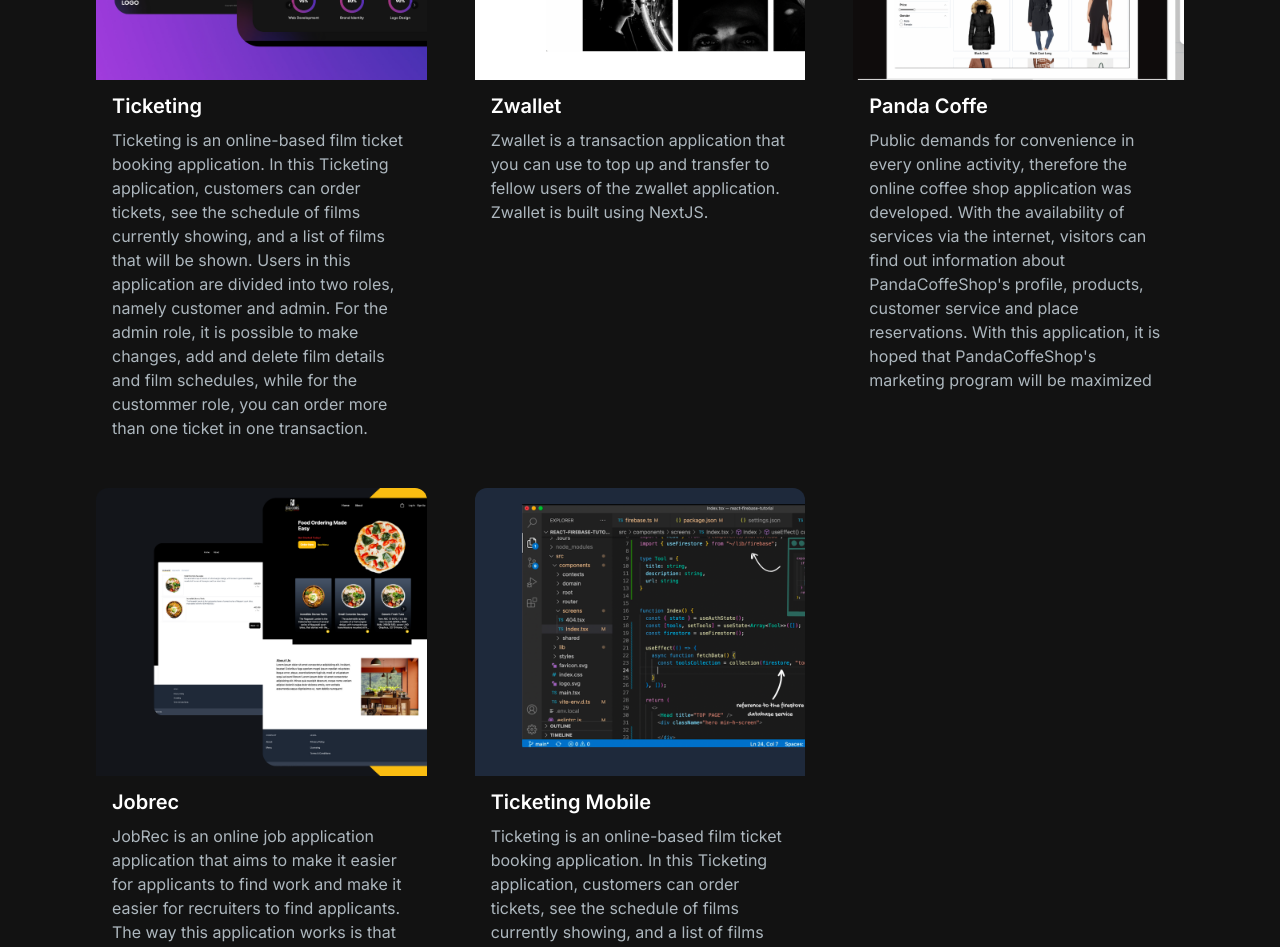
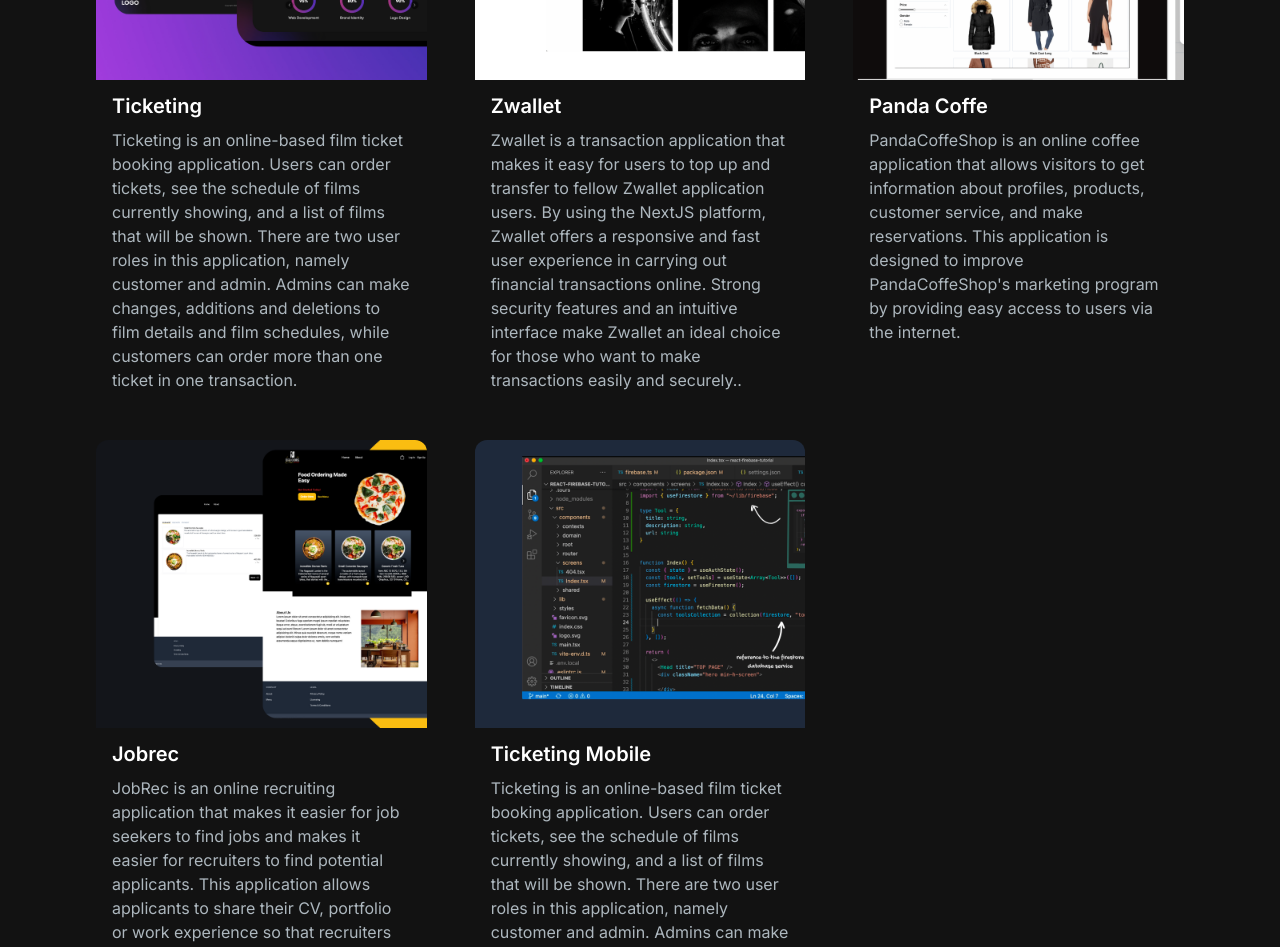
Before and after one commit to AzizImastara/imastara.com, a Next.js app: page / in a window 1280 px wide. Shown: the part 1760-2707 px from the top of the page. Built offline with nearby package versions, Linux system fonts and the light colour scheme.

Commit message:
change project description

```diff
--- a/src/app/components/ProjectsSection.jsx
+++ b/src/app/components/ProjectsSection.jsx
@@ -9,7 +9,7 @@
     id: 1,
     title: "Ticketing",
     description:
-      "Ticketing is an online-based film ticket booking application. In this Ticketing application, customers can order tickets, see the schedule of films currently showing, and a list of films that will be shown. Users in this application are divided into two roles, namely customer and admin. For the admin role, it is possible to make changes, add and delete film details and film schedules, while for the custommer role, you can order more than one ticket in one transaction.",
+      "Ticketing is an online-based film ticket booking application. Users can order tickets, see the schedule of films currently showing, and a list of films that will be shown. There are two user roles in this application, namely customer and admin. Admins can make changes, additions and deletions to film details and film schedules, while customers can order more than one ticket in one transaction.",
     image: "/images/projects/1.png",
     tag: ["All", "Web"],
     gitUrl: "https://github.com/AzizImastara/fe-tiketingapi",
@@ -19,7 +19,7 @@
     id: 2,
     title: "Zwallet",
     description:
-      "Zwallet is a transaction application that you can use to top up and transfer to fellow users of the zwallet application. Zwallet is built using NextJS.",
+      "Zwallet is a transaction application that makes it easy for users to top up and transfer to fellow Zwallet application users. By using the NextJS platform, Zwallet offers a responsive and fast user experience in carrying out financial transactions online. Strong security features and an intuitive interface make Zwallet an ideal choice for those who want to make transactions easily and securely..",
     image: "/images/projects/2.png",
     tag: ["All", "Web"],
     gitUrl: "https://github.com/AzizImastara/zwallet-next",
@@ -29,7 +29,7 @@
     id: 3,
     title: "Panda Coffe",
     description:
-      "Public demands for convenience in every online activity, therefore the online coffee shop application was developed. With the availability of services via the internet, visitors can find out information about PandaCoffeShop's profile, products, customer service and place reservations. With this application, it is hoped that PandaCoffeShop's marketing program will be maximized",
+      "PandaCoffeShop is an online coffee application that allows visitors to get information about profiles, products, customer service, and make reservations. This application is designed to improve PandaCoffeShop's marketing program by providing easy access to users via the internet.",
     image: "/images/projects/3.png",
     tag: ["All", "Web"],
     gitUrl: "https://github.com/justrinoo/pandaCoffee-frontend",
@@ -39,7 +39,7 @@
     id: 4,
     title: "Jobrec",
     description:
-      "JobRec is an online job application application that aims to make it easier for applicants to find work and make it easier for recruiters to find applicants. The way this application works is that applicants can share their CV, portfolio or work experience in this application so that recruiters can see the applicant's CV or portfolio as well as the applicant's personal data, making it easier for recruiters to contact applicants.",
+      "JobRec is an online recruiting application that makes it easier for job seekers to find jobs and makes it easier for recruiters to find potential applicants. This application allows applicants to share their CV, portfolio or work experience so that recruiters can view it along with the applicant's personal data, facilitating contact between recruiters and applicants.",
     image: "/images/projects/4.png",
     tag: ["All", "Web"],
     gitUrl: "https://github.com/fajriputra/frontend-jobrec",
@@ -49,7 +49,7 @@
     id: 5,
     title: "Ticketing Mobile",
     description:
-      "Ticketing is an online-based film ticket booking application. In this Ticketing application, customers can order tickets, see the schedule of films currently showing, and a list of films that will be shown. Users in this application are divided into two roles, namely customer and admin. For the admin role, it is possible to make changes, add and delete film details and film schedules, while for the custommer role, you can order more than one ticket in one transaction.",
+      "Ticketing is an online-based film ticket booking application. Users can order tickets, see the schedule of films currently showing, and a list of films that will be shown. There are two user roles in this application, namely customer and admin. Admins can make changes, additions and deletions to film details and film schedules, while customers can order more than one ticket in one transaction.",
     image: "/images/projects/5.png",
     tag: ["All", "Mobile"],
     gitUrl: "https://github.com/AzizImastara/tiketing-native",
```
